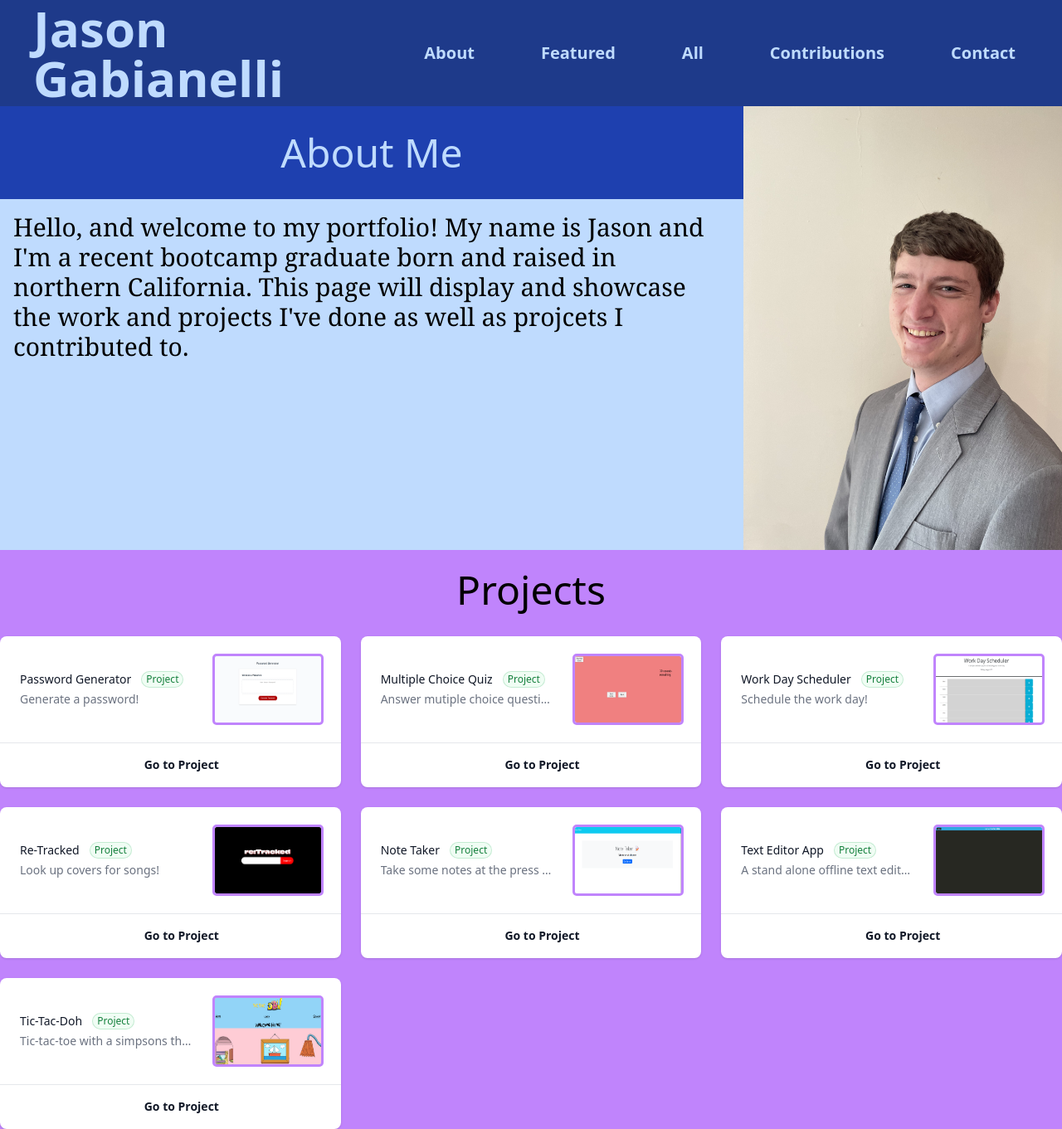
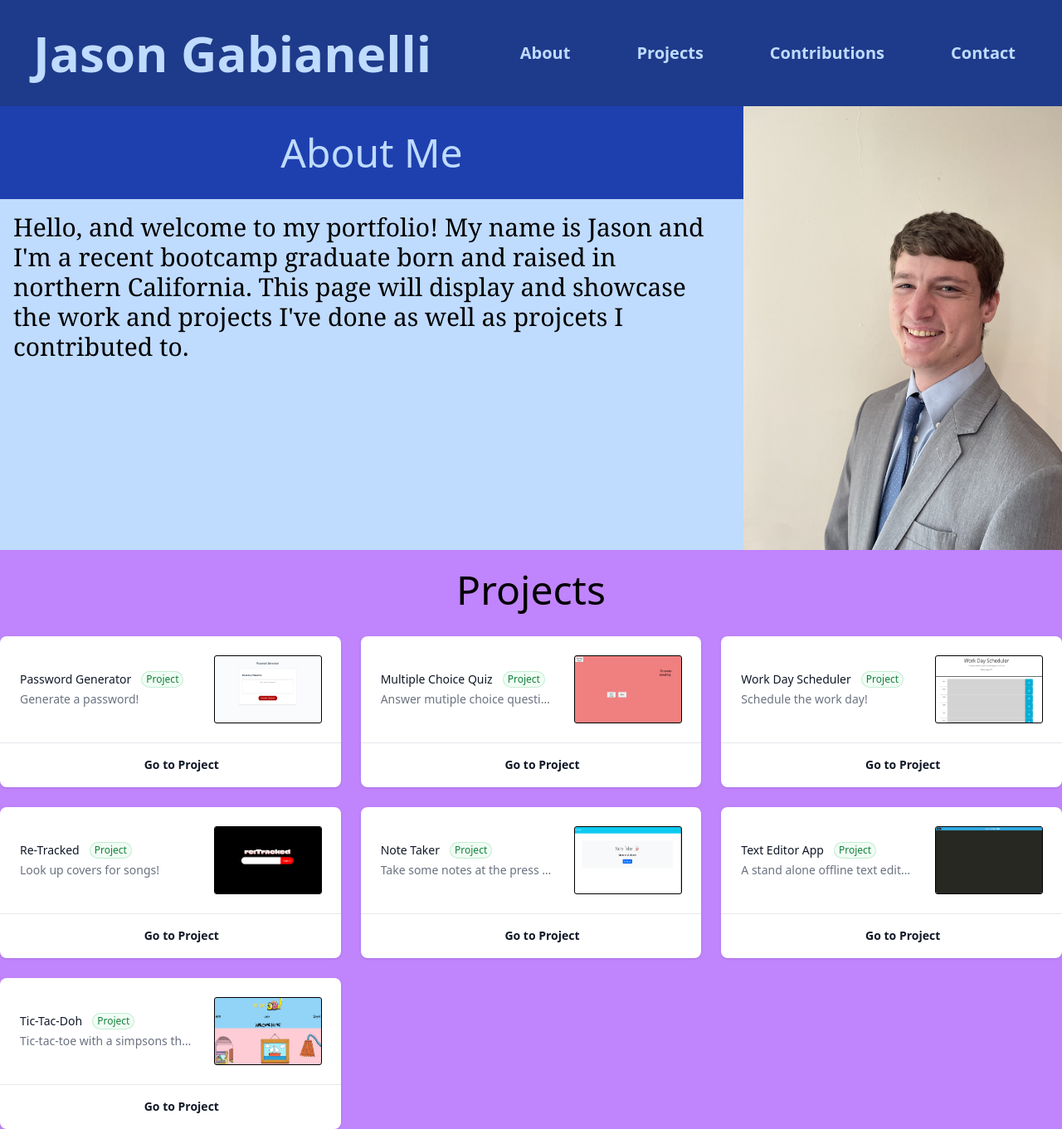
Before and after one commit to JasonGabs/react_professional_portfolio, a React (Create React App) app: page / in a window 1280 px wide. Shown: the whole page at 83% size. Built offline with nearby package versions, Linux system fonts and the light colour scheme; some icons are missing.

Commit message:
Cleaned up placeholder names and added contributions

```diff
--- a/src/App.js
+++ b/src/App.js
@@ -1,7 +1,7 @@
 import React from "react";
 import Navbar from "./components/Navbar";
 import Hero from "./components/Hero";
-import Card from "./components/Card";
+import Projects from "./components/Projects";
 import './App.css';
 
 function App() {
@@ -9,7 +9,7 @@ function App() {
     <>
     <Navbar />
     <Hero />
-    <Card />
+    <Projects />
     </>
   );
 }
--- /dev/null
+++ b/src/components/Contributions.jsx
@@ -0,0 +1 @@
+import React from "react";
--- a/src/components/Hero.jsx
+++ b/src/components/Hero.jsx
@@ -1,5 +1,5 @@
-import React from "react"
-import personalPhoto from "../assets/personalPhoto.jpg"
+import React from "react";
+import personalPhoto from "../assets/personalPhoto.jpg";
 const Hero = () => {
     return (
         <>
--- a/src/components/Navbar.jsx
+++ b/src/components/Navbar.jsx
@@ -16,8 +16,7 @@ const Navbar = () => {
             </h1>
             <ul className="hidden lg:flex font-semibold ">
                 <li className="text-xl px-10 ">About</li>
-                <li className="text-xl px-10 ">Featured</li>
-                <li className="text-xl px-10 ">All</li>
+                <li className="text-xl px-10 ">Projects</li>
                 <li className="text-xl px-10 ">Contributions</li>
                 <li className="text-xl px-10 ">Contact</li>
             </ul>
@@ -30,8 +29,7 @@ const Navbar = () => {
                 </h1>
                 <ul className="pt-12 uppercase">
                     <li className="text-2xl font-semibold p-5 border-b">About</li>
-                    <li className="text-2xl font-semibold p-5 border-b">Featured</li>
-                    <li className="text-2xl font-semibold p-5 border-b">All</li>
+                    <li className="text-2xl font-semibold p-5 border-b">Projects</li>
                     <li className="text-2xl font-semibold p-5 border-b">Contributions</li>
                     <li className="text-2xl font-semibold p-5 border-b">Contact</li>
                 </ul>
--- a/src/components/Card.jsx
+++ b/src/components/Projects.jsx
@@ -8,7 +8,7 @@ import tictacdoh from "../assets/tictacdoh.png";
 import workDay from "../assets/workDay.png";
 import retracked from "../assets/retracked.png";
 
-const Card = () => {
+const Projects = () => {
     return (
         <h1 class="text-center text-5xl pt-6 bg-purple-400"> Projects
             <ul class="grid grid-cols-1 gap-6 sm:grid-cols-2 lg:grid-cols-3 mt-8">
@@ -21,7 +21,7 @@ const Card = () => {
                             </div>
                             <p class="text-left mt-1 truncate text-sm text-gray-500">Generate a password!</p>
                         </div>
-                        <img class="h-20 w-32 flex-shrink-0 rounded-sm outline outline-purple-400 bg-gray-300" src={passwordGenerator} alt="" />
+                        <img class="h-20 w-32 flex-shrink-0 rounded-sm outline outline-1 outline-black bg-gray-300" src={passwordGenerator} alt="" />
                     </div>
                     <div>
                         <div class="-mt-px flex divide-x divide-gray-200">
@@ -45,7 +45,7 @@ const Card = () => {
                             </div>
                             <p class="text-left mt-1 truncate text-sm text-gray-500">Answer mutiple choice questions!</p>
                         </div>
-                        <img class="h-20 w-32 flex-shrink-0 rounded-sm outline outline-purple-400 bg-gray-300" src={multipleChoiceQuiz} alt="" />
+                        <img class="h-20 w-32 flex-shrink-0 rounded-sm outline outline-1 outline-black bg-gray-300" src={multipleChoiceQuiz} alt="" />
                     </div>
                     <div>
                         <div class="-mt-px flex divide-x divide-gray-200">
@@ -68,7 +68,7 @@ const Card = () => {
                             </div>
                             <p class="text-left mt-1 truncate text-sm text-gray-500">Schedule the work day!</p>
                         </div>
-                        <img class="h-20 w-32 flex-shrink-0 rounded-sm outline outline-purple-400 bg-gray-300" src={workDay} alt="" />
+                        <img class="h-20 w-32 flex-shrink-0 rounded-sm outline outline-1 outline-black bg-gray-300" src={workDay} alt="" />
                     </div>
                     <div>
                         <div class="-mt-px flex divide-x divide-gray-200">
@@ -91,7 +91,7 @@ const Card = () => {
                             </div>
                             <p class="text-left mt-1 truncate text-sm text-gray-500">Look up covers for songs!</p>
                         </div>
-                        <img class="h-20 w-32 flex-shrink-0 rounded-sm outline outline-purple-400 bg-gray-300" src={retracked} alt="" />
+                        <img class="h-20 w-32 flex-shrink-0 rounded-sm outline outline-1 outline-black bg-gray-300" src={retracked} alt="" />
                     </div>
                     <div>
                         <div class="-mt-px flex divide-x divide-gray-200">
@@ -115,7 +115,7 @@ const Card = () => {
                             </div>
                             <p class="text-left mt-1 truncate text-sm text-gray-500">Take some notes at the press of a button!</p>
                         </div>
-                        <img class="h-20 w-32 flex-shrink-0 rounded-sm outline outline-purple-400 bg-gray-300" src={noteTaker} alt="" />
+                        <img class="h-20 w-32 flex-shrink-0 rounded-sm outline outline-1 outline-black bg-gray-300" src={noteTaker} alt="" />
                     </div>
                     <div>
                         <div class="-mt-px flex divide-x divide-gray-200">
@@ -138,7 +138,7 @@ const Card = () => {
                             </div>
                             <p class="text-left mt-1 truncate text-sm text-gray-500">A stand alone offline text editor!</p>
                         </div>
-                        <img class="h-20 w-32 flex-shrink-0 rounded-sm outline outline-purple-400 bg-gray-300" src={textEditor} alt="" />
+                        <img class="h-20 w-32 flex-shrink-0 rounded-sm outline outline-1 outline-black bg-gray-300" src={textEditor} alt="" />
                     </div>
                     <div>
                         <div class="-mt-px flex divide-x divide-gray-200">
@@ -161,7 +161,7 @@ const Card = () => {
                             </div>
                             <p class="text-left mt-1 truncate text-sm text-gray-500">Tic-tac-toe with a simpsons theme and personal accounts!</p>
                         </div>
-                        <img class="h-20 w-32 flex-shrink-0 rounded-sm outline outline-purple-400 bg-gray-300" src={tictacdoh} alt="" />
+                        <img class="h-20 w-32 flex-shrink-0 rounded-sm outline outline-1 outline-black bg-gray-300" src={tictacdoh} alt="" />
                     </div>
                     <div>
                         <div class="-mt-px flex divide-x divide-gray-200">
@@ -180,4 +180,4 @@ const Card = () => {
     )
 }
 
-export default Card;
+export default Projects;
```
